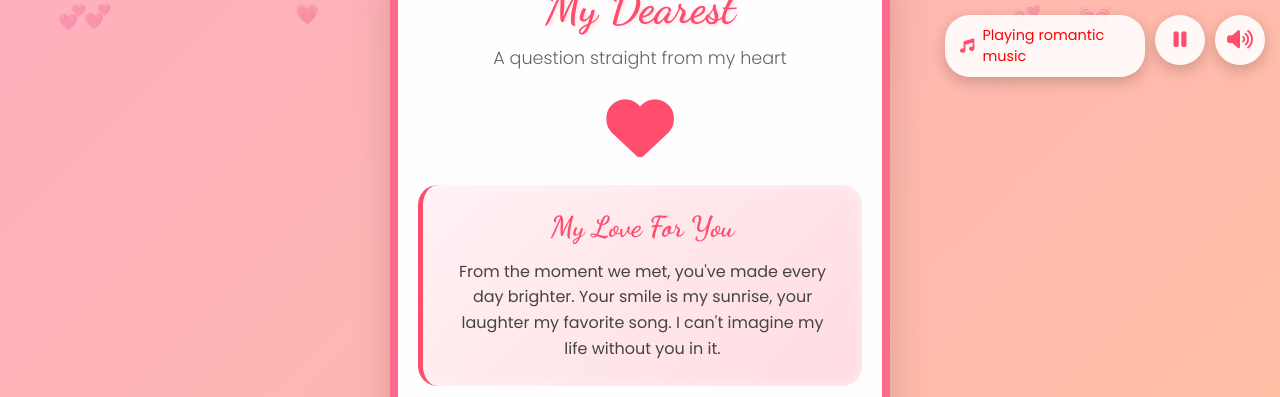
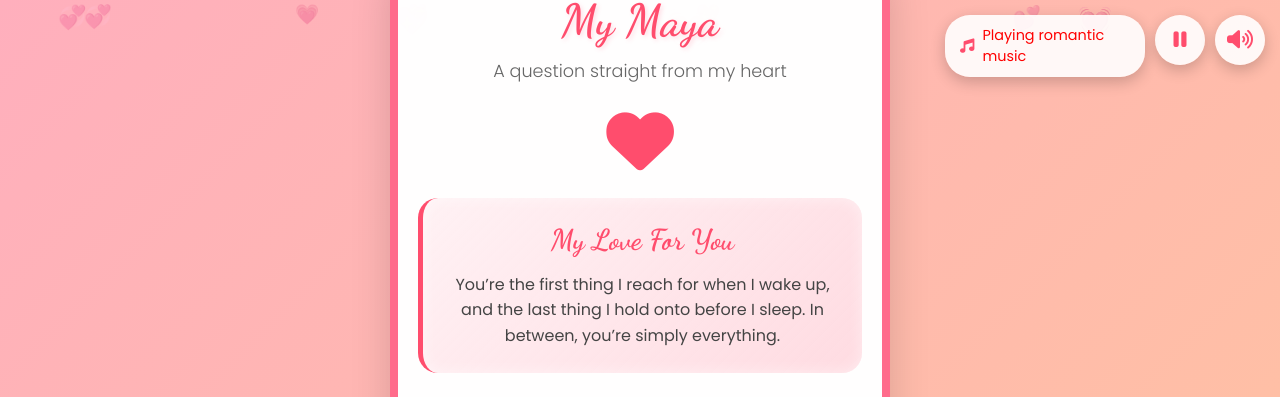
Before and after one commit to Bijeshrestha18/saino, a plain HTML site: page index.html in a window 1280 px wide. Shown: the top 397 px of the page. Drawn offline with Linux system fonts and the light colour scheme.

Commit message:
Change title and modify love message
Updated title and message content in index.html.

```diff
--- a/index.html
+++ b/index.html
@@ -670,7 +670,7 @@
     <div class="proposal-container">
         <!-- Header -->
         <div class="header">
-            <h1 class="title">My Dearest</h1>
+            <h1 class="title">My Maya</h1>
             <p class="subtitle">A question straight from my heart</p>
         </div>
 
@@ -683,9 +683,7 @@
         <div class="message-section">
             <h2 class="message-title">My Love For You</h2>
             <p class="message-content">
-                From the moment we met, you've made every day brighter.
-                Your smile is my sunrise, your laughter my favorite song.
-                I can't imagine my life without you in it.
+                You’re the first thing I reach for when I wake up, and the last thing I hold onto before I sleep. In between, you’re simply everything.
             </p>
         </div>
 
```
